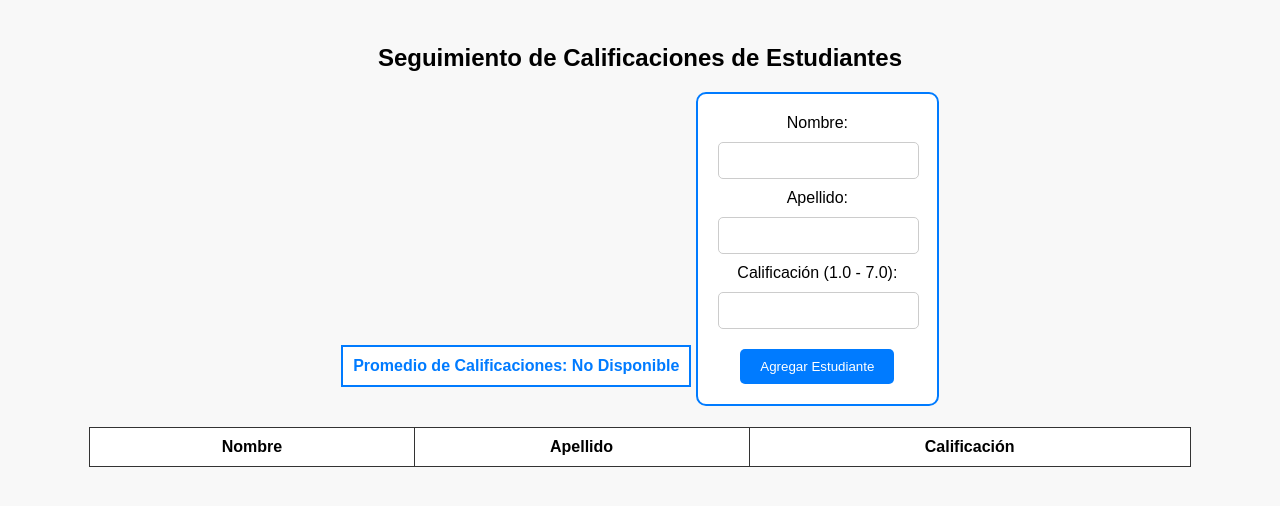
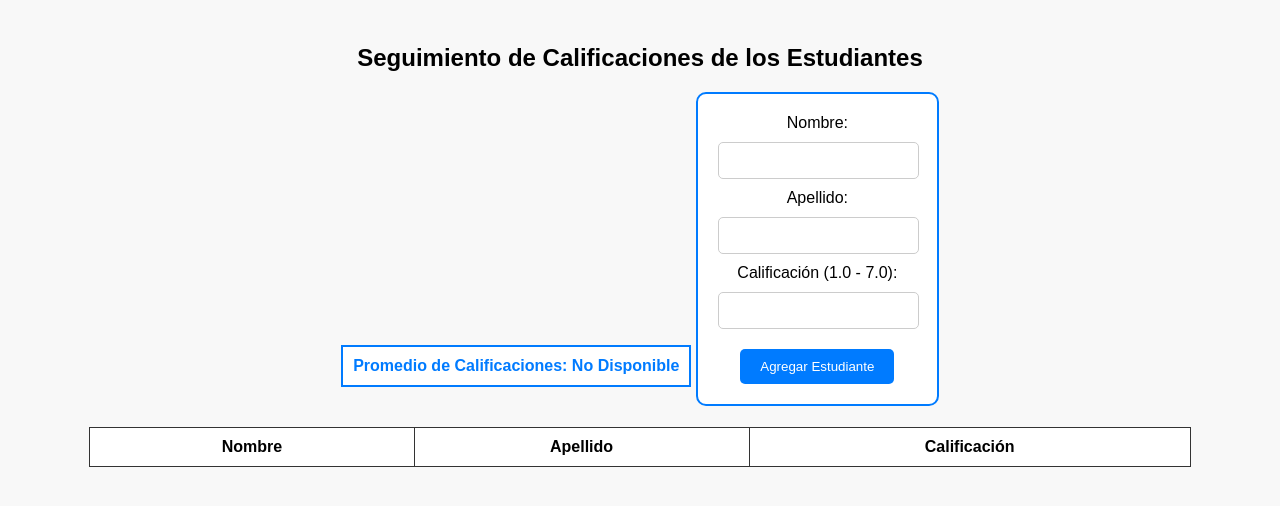
Before and after one commit to Jonglxr/evaluacion-FE, a plain HTML site: page index.html in a window 1280 px wide. Drawn offline with Linux system fonts and the light colour scheme.

```diff
--- a/index.html
+++ b/index.html
@@ -8,7 +8,7 @@
 </head>
 <body>
 
-    <h1>Seguimiento de Calificaciones de Estudiantes</h1>
+    <h1>Seguimiento de Calificaciones de los Estudiantes</h1>
 
     <div id="promedio" class="promedio-box">
         Promedio de Calificaciones: No Disponible
```
